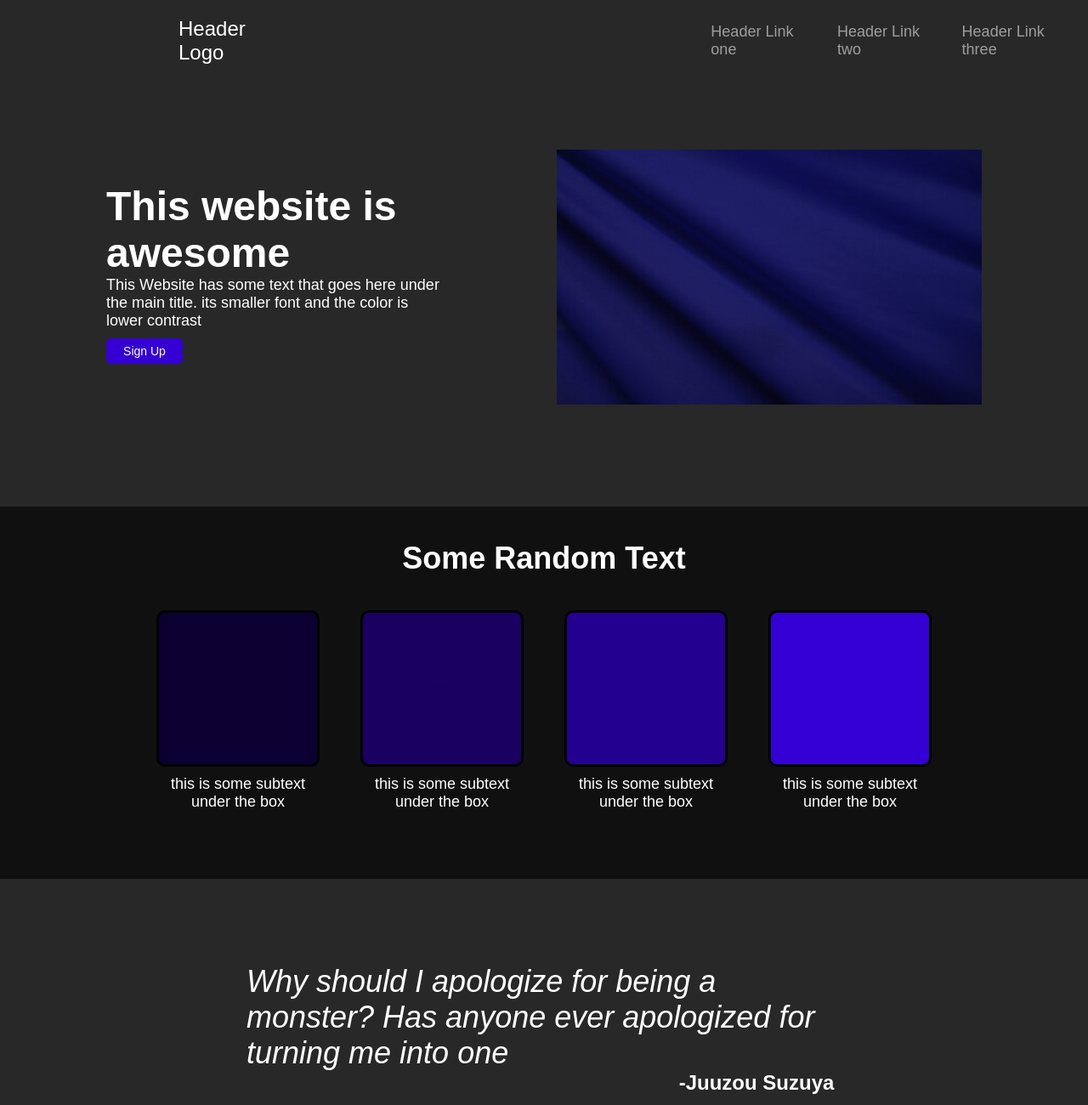
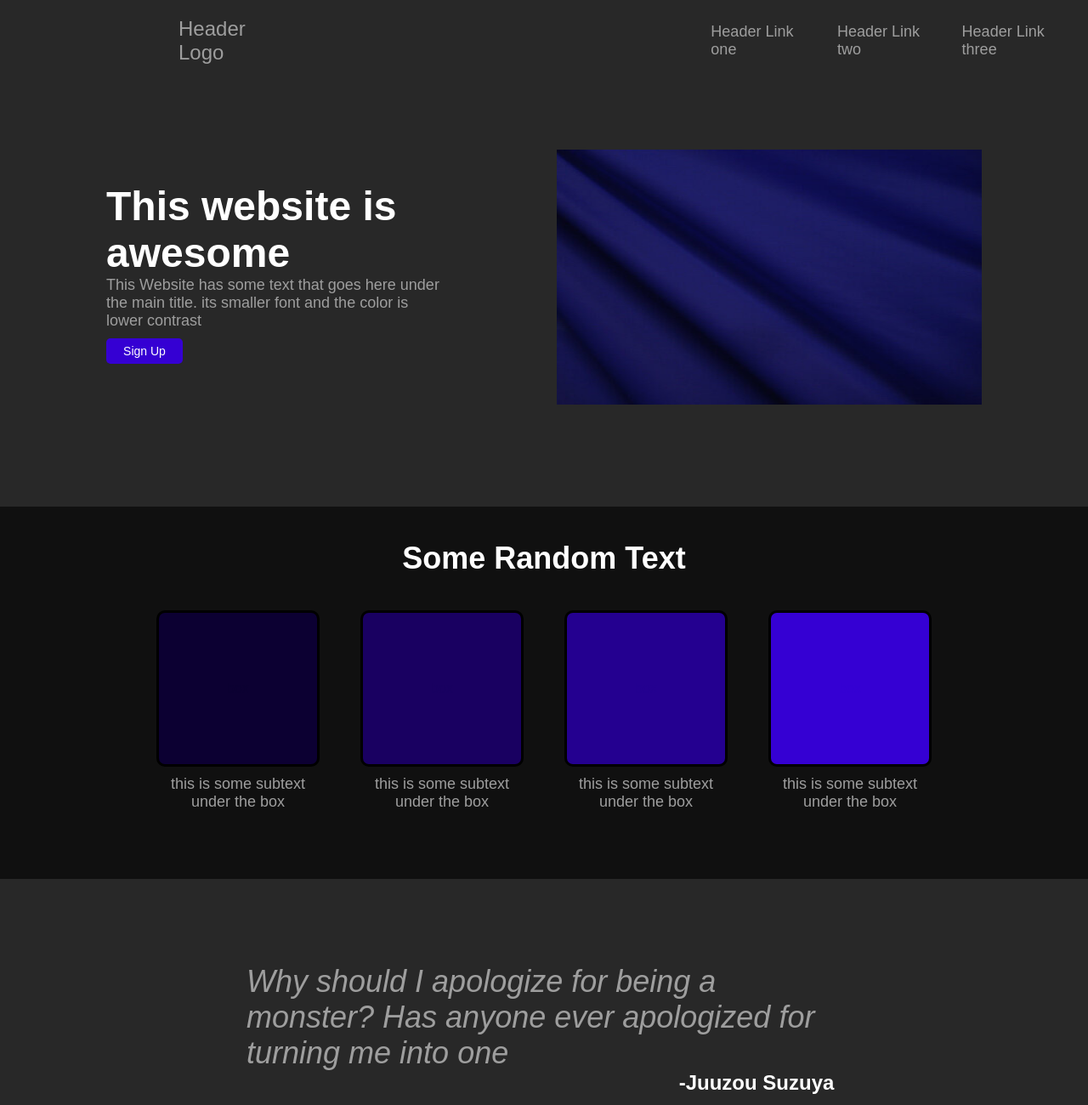
Before and after one commit to Mxrcos13/Landing-Page, a plain HTML site: page index.html in a window 1280 px wide. Shown: the top 1300 px of the page at 85% size. Drawn offline with Linux system fonts and the light colour scheme.

Commit message:
fixed minor color issues

```diff
--- a/styles.css
+++ b/styles.css
@@ -21,7 +21,7 @@ body {
 .Logo {
     font-size: 24px;
     margin-left: 190px;
-    color: white;
+    color: #9e9e9e;
 }
 
 .links {
@@ -43,16 +43,17 @@ body {
     flex-direction: column ;
     width: 400px;
     justify-content: center;
-    color: white;
 }
 
 .info-head {
     font-size: 48px;
     font-weight: 900;
+    color: white;
 }
 
 .info-body {
     font-size: 18px;
+    color:#9e9e9e;
 }
 
 .upper-button {
@@ -100,7 +101,7 @@ body {
     width: 200px;
     font-size: 18px;
     text-align: center;
-    color: white;
+    color:#9e9e9e;
     padding-top: 10px;
 }
 
@@ -118,7 +119,7 @@ body {
     font-size: 36px;
     font-style: italic;
     width: 700px;
-    color: white
+    color:#9e9e9e;
 }
 
 .credit {
@@ -168,7 +169,7 @@ body {
 
 .fontbody{
     font-size: 18px;
-    color:white;
+    color:#9e9e9e;
 }
 .footer {
     display: flex;
```
